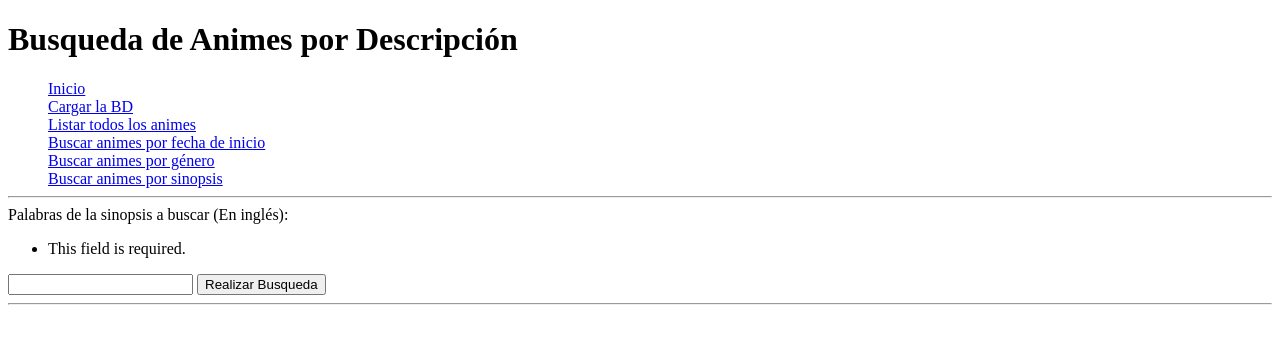
After one commit to pedcobram/proyectoaii, a Django app: page /buscaranimesporsinopsis/ in a window 1280 px wide. The commit adds this page. Shown: the top 344 px of the page. Run offline with Django 3.2, Linux system fonts and the light colour scheme.

Commit message:
Whoosh implemented. Added index search to lookup through sinopsis

```diff
--- a/ProyectoAII/urls.py
+++ b/ProyectoAII/urls.py
@@ -10,5 +10,6 @@ urlpatterns = [
     path("animes/", views.lista_animes),
     path('buscaranimesporfechainicio/', views.buscar_animesporfechainicio),
     path('buscaranimesporgenero/', views.buscar_animesporgenero),
+    path('buscaranimesporsinopsis/', views.buscar_animesporsinopsis),
     path('admin/', admin.site.urls),
 ]
--- a/main/forms.py
+++ b/main/forms.py
@@ -8,3 +8,6 @@ class BusquedaPorFechaInicioForm(forms.Form):
 class BusquedaPorGeneroForm(forms.Form):
     lista=[(g.id,g.nombre) for g in Genero.objects.all()]
     genero = forms.ChoiceField(label="Seleccione el género", choices=lista)
+
+class BusquedaPorSinopsisForm(forms.Form):
+    sinopsis = forms.CharField(label="Palabras de la sinopsis a buscar (En inglés)", widget=forms.TextInput())
--- /dev/null
+++ b/main/templates/animesbusquedaporsinopsis.html
@@ -0,0 +1,36 @@
+{% extends 'base.html' %}
+
+{% block encabezado %}
+<h1> Busqueda de Animes por Descripción </h1>
+{% endblock %}
+
+{% block contenido %}
+
+
+    	<form id="formulario" method="post" action=''>{% csrf_token %}
+    		{{formulario}}
+    		<input type='submit' value='Realizar Busqueda'/>
+    	</form>
+
+	    <hr>
+
+	    {% if animes %}
+		    <h3> Total de Animes que encajan con la descripción:  {{ animes|length }}</h3>
+
+			{% for row in animes %}
+
+				<dt><img src="{{row.1}}"></dt>
+			    <dt><b>Titulo: </b>{{row.0}}</dt>
+			    <dd><b>Rango: </b>{{row.2}} | <b>Popularidad: </b>{{row.3}} | <b>Episodios: </b>{{row.6}} </dd>
+			    <dd><b>Fecha de Inicio: </b>{{row.4}} | <b>Fecha de Fin: </b>{{row.5}} </dd>
+			    <dd><b>Sinopsis: </b>{{row.7}}</dd>
+			    <dd><b>Generos: </b>{{row.8}}</dd>
+		    	<br>
+
+			{% endfor %}
+
+			</dl>
+
+		{% endif %}
+	</div>
+{% endblock %}
--- a/main/templates/base.html
+++ b/main/templates/base.html
@@ -16,6 +16,8 @@
 			<dd><a href='/animes'>Listar todos los animes</a></dd>
 			<dd><a href='/buscaranimesporfechainicio'>Buscar animes por fecha de inicio</a></dd>
 			<dd><a href='/buscaranimesporgenero'>Buscar animes por género</a></dd>
+			<dd><a href='/buscaranimesporsinopsis'>Buscar animes por sinopsis</a></dd>
+
 	<hr>
   </header>
   <section>
--- a/main/views.py
+++ b/main/views.py
@@ -1,11 +1,25 @@
 # -*- coding: utf-8 -*-
 
-from main.models import Anime, Genero
-from main.forms import BusquedaPorFechaInicioForm, BusquedaPorGeneroForm
-from django.shortcuts import render, redirect
-from bs4 import BeautifulSoup
+
 import urllib.request
 import datetime
+import os
+
+from main.models import Anime, Genero
+from main.forms import BusquedaPorFechaInicioForm, BusquedaPorGeneroForm, BusquedaPorSinopsisForm
+
+from django.shortcuts import render, redirect
+
+from bs4 import BeautifulSoup
+
+from whoosh.index import create_in
+from whoosh.fields import Schema, TEXT, DATETIME, KEYWORD
+from whoosh.qparser import QueryParser
+from whoosh import qparser
+from whoosh.filedb.filestore import FileStorage
+from pickle import NONE
+
+dirindex = r"C:\Users\PedroC\git\proyectoaii\Index"
 
 def monthToNum(shortMonth):
 
@@ -24,6 +38,11 @@ def monthToNum(shortMonth):
             'Dec' : 12
     }[shortMonth]
 
+def get_schema():
+    return Schema(titulo=TEXT(stored=True), imagen=TEXT(stored=True), rango_web=TEXT(stored=True),
+                  popularidad=TEXT(stored=True), fecha_inicio=DATETIME(stored=True), fecha_final=DATETIME(stored=True),
+                  episodios=TEXT(stored=True), sinopsis=TEXT(stored=True), generos=KEYWORD(stored=True))
+
 def populateDB(i):
 
     if i == 0:
@@ -31,10 +50,20 @@ def populateDB(i):
         num_generos = 0
         Anime.objects.all().delete()
 
+    if not os.path.exists(dirindex):
+        os.mkdir(dirindex)
+        create_in(dirindex, schema=get_schema())
+
+    ix = FileStorage(dirindex).open_index()
+
+    writer = ix.writer()
+
     f = urllib.request.urlopen("https://myanimelist.net/topanime.php?limit=" + str(50*i))
     s = BeautifulSoup(f, "html.parser")
     lista_animes = s.find("table", class_="top-ranking-table").find_all("a", class_="hoverinfo_trigger fl-l ml12 mr8")
     for lista_anime in lista_animes:
+
+        ix = FileStorage(dirindex).open_index()
 
         try:
             f = urllib.request.urlopen(lista_anime['href'])
@@ -61,6 +90,11 @@ def populateDB(i):
 
             lista_generos = s.find("td", class_="borderClass").next_element.find_all('span', itemprop="genre")
 
+            lista = []
+            for genero in lista_generos:
+                lista.append(genero.text)
+            lista_generos_comas = ",".join(lista)
+
         except UnicodeEncodeError:
             continue
 
@@ -71,13 +105,16 @@ def populateDB(i):
             if created:
                 num_generos += 1
 
-        a = Anime.objects.create(titulo=titulo, imagen=imagen, rango=rango_web, popularidad=popularidad_web,
-                                 episodios=episodios, sinopsis=sinopsis, fechaInicio=fecha_inicio, fechaFinal=fecha_final)
+        a = Anime.objects.create(titulo=titulo, imagen=imagen, rango=rango_web, popularidad=popularidad_web, episodios=episodios, sinopsis=sinopsis, fechaInicio=fecha_inicio, fechaFinal=fecha_final)
 
         for genero in lista_generos_obj:
             a.generos.add(genero)
 
+        writer.add_document(titulo=titulo, imagen=imagen, rango_web=rango_web, popularidad=popularidad_web, fecha_inicio=fecha_inicio, fecha_final=fecha_final, episodios=episodios, sinopsis=sinopsis, generos=lista_generos_comas)
+
         num_animes += 1
+
+    writer.commit()
 
     return ((num_animes, num_generos))
 
@@ -126,3 +163,27 @@ def buscar_animesporgenero(request):
             animes = genero.anime_set.all()
 
     return render(request, 'animesbusquedaporgenero.html', {'formulario':formulario, 'animes':animes})
+
+def buscar_animesporsinopsis(request):
+    formulario = BusquedaPorSinopsisForm(request.POST)
+    lista_animes = []
+
+    if formulario.is_valid():
+        ix = FileStorage(dirindex).open_index()
+        query = QueryParser("sinopsis", ix.schema, group=qparser.AndGroup).parse(formulario.cleaned_data['sinopsis'])
+        with ix.searcher() as searcher:
+            results = searcher.search(query)
+            for r in results:
+                anime = []
+                anime.append(r['titulo'])
+                anime.append(r['imagen'])
+                anime.append(r['rango_web'])
+                anime.append(r['popularidad'])
+                anime.append(r['fecha_inicio'])
+                anime.append(r['fecha_final'])
+                anime.append(r['episodios'])
+                anime.append(r['sinopsis'])
+                anime.append(r['generos'])
+                lista_animes.append(anime)
+
+    return render(request, 'animesbusquedaporsinopsis.html', {'formulario':formulario, 'animes':lista_animes})
```
Also changed, not shown: db.sqlite3, 3 other files.
